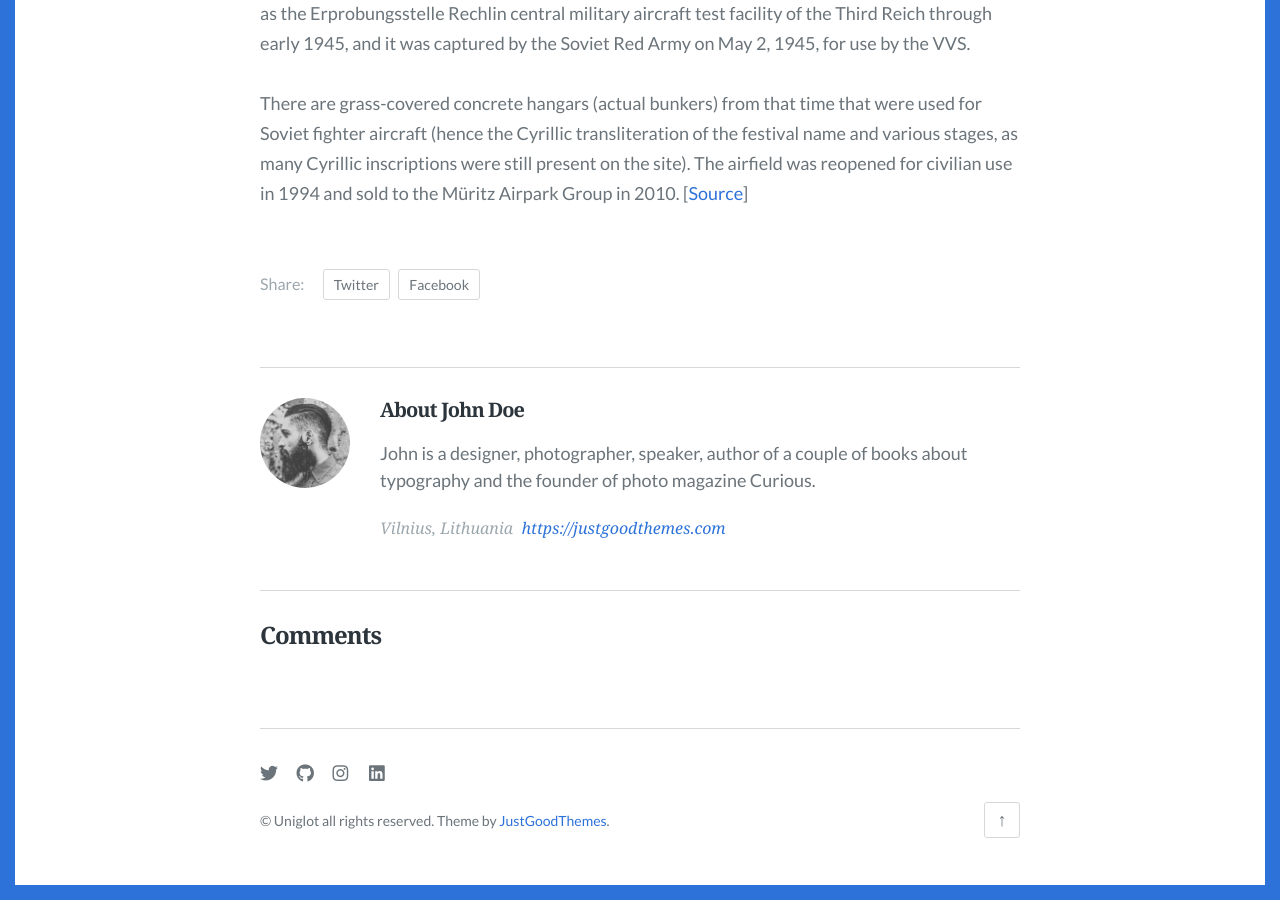
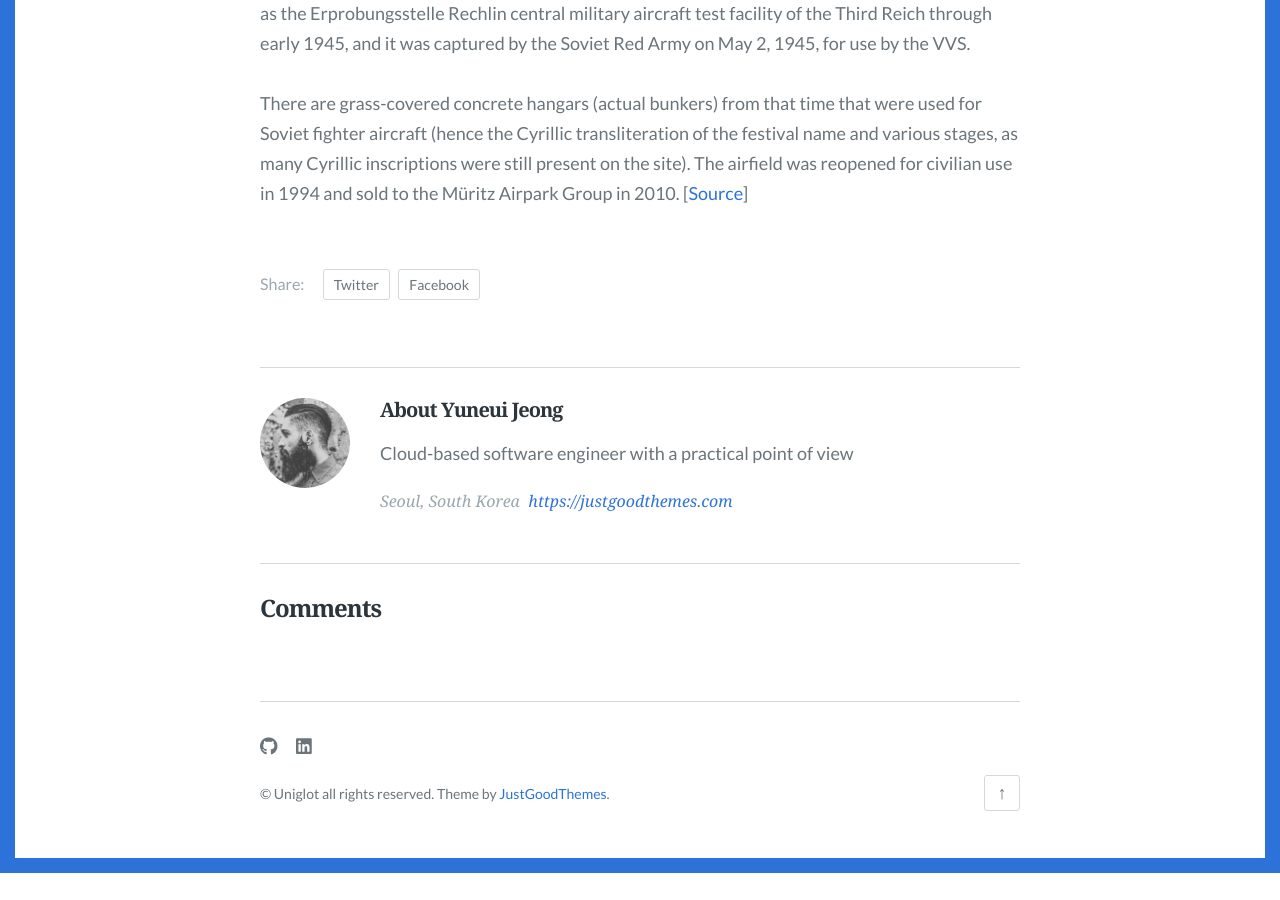
Before and after one commit to uniglot/uniglot.github.io, a Jekyll site: the page built from _posts/2019-01-01-the-advantages-and-disadvantages-of-working-from-home.md, in a window 1280 px wide and 900 px high, scrolled down 2167 px. Built offline with Jekyll 4.4.1, drawn with Linux system fonts in a browser that asks for light colours; some web fonts are replaced; comment, search, counter and statistics services are not loaded; after the commit the page ends 3040 px from its top, so only the background shows below that.

Commit message:
Add more config

```diff
--- a/_config.yml
+++ b/_config.yml
@@ -31,11 +31,11 @@
   - text: Home
     url: /
   - text: About
-    url: /about/
+    url: /about
   - text: Style Guide
-    url: /style-guide/
+    url: /style-guide
   - text: Tags
-    url: /tags/
+    url: /tags
 
 # The shortname for your Disqus site to enable comments.
 disqus: justgoodthemes
--- a/_data/author.json
+++ b/_data/author.json
@@ -1,7 +1,7 @@
 {
-  "name": "John Doe",
-  "bio": "John is a designer, photographer, speaker, author of a couple of books about typography and the founder of photo magazine Curious.",
+  "name": "Yuneui Jeong",
+  "bio": "Cloud-based software engineer with a practical point of view",
   "url": "https://justgoodthemes.com",
-  "location": "Vilnius, Lithuania",
+  "location": "Seoul, South Korea",
   "image": "images/author.png"
 }
```
Also changed, not shown: _data/social.json (+2 -12 lines).
